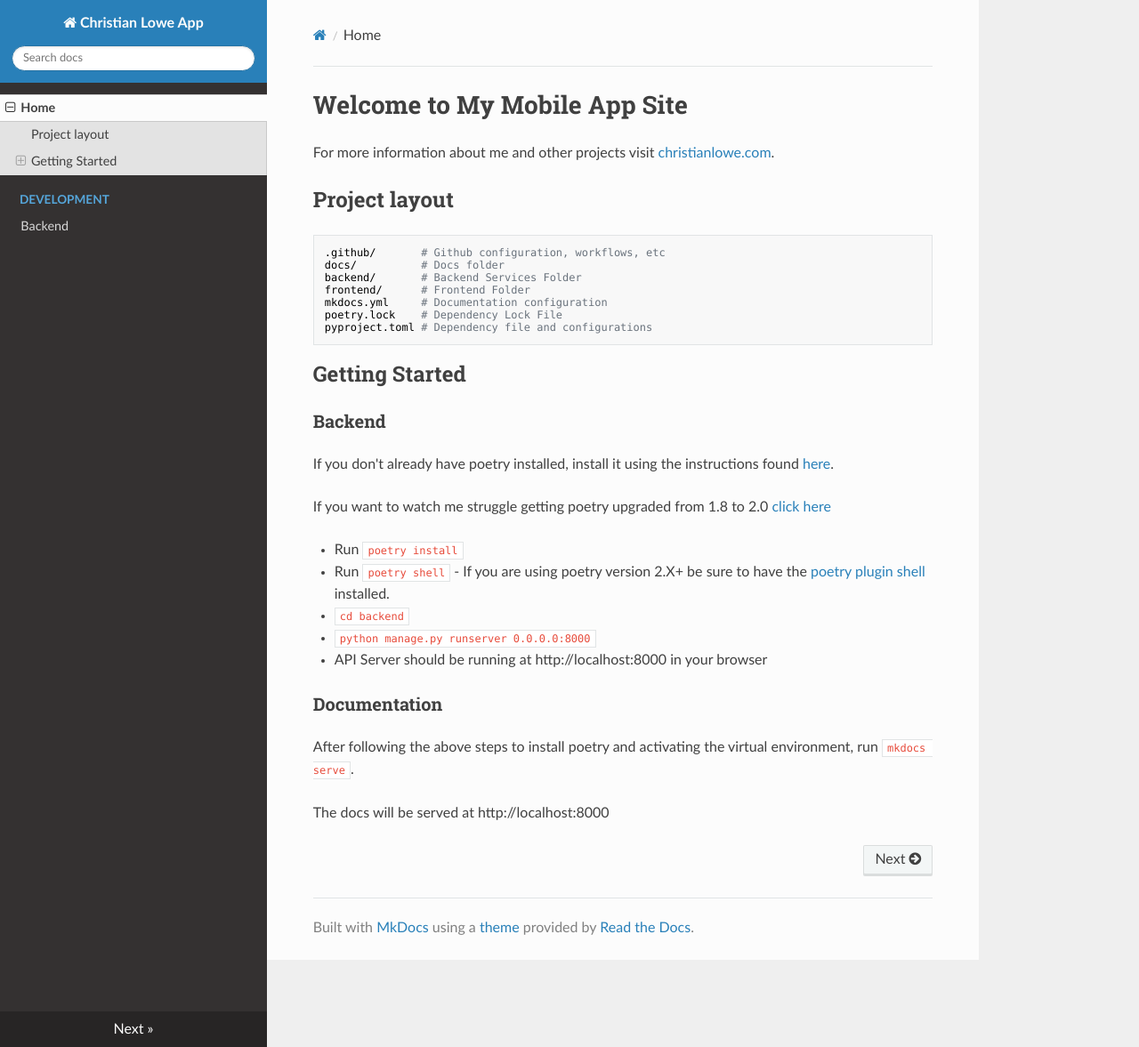
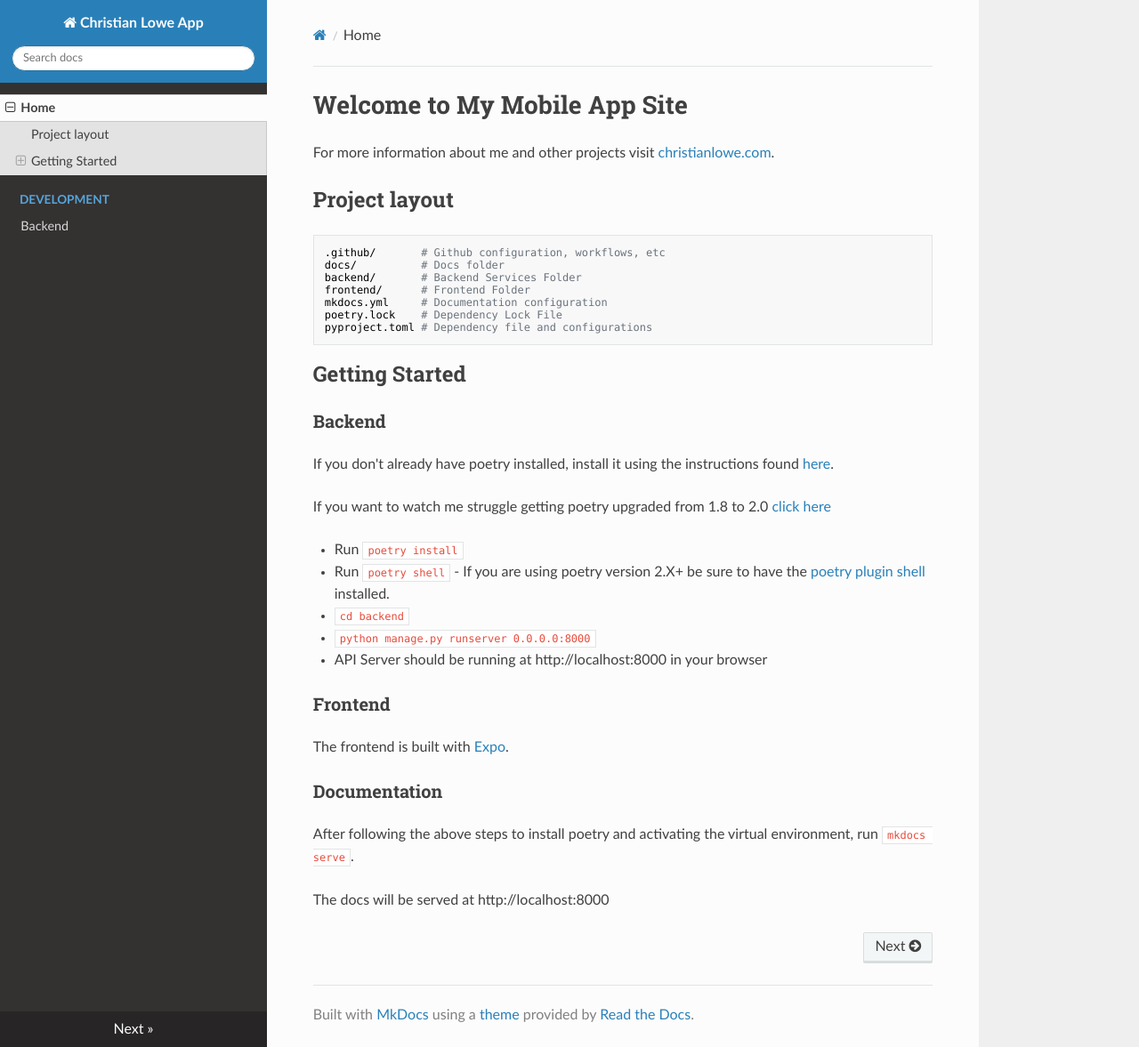
Before and after one commit to imchristianlowe/lab, an MkDocs documentation site: the page built from docs/README.md, in a window 1280 px wide and 1177 px high. Shown: the whole window at 89% size. Built offline with MkDocs 1.6.1, drawn with Linux system fonts in a browser that asks for light colours; nearby versions of some CDN libraries.

Commit message:
update docs

```diff
--- a/docs/README.md
+++ b/docs/README.md
@@ -17,7 +17,7 @@ For more information about me and other projects visit [christianlowe.com](https
 ### Backend
 If you don't already have poetry installed, install it using the instructions found [here](https://python-poetry.org/docs/).
 
-If you want to watch me struggle getting poetry upgraded from 1.8 to 2.0 [click here](youtube link)
+If you want to watch me struggle getting poetry upgraded from 1.8 to 2.0 [click here](https://youtube.com/live/dguKhVizZ90?feature=share)
 
 * Run `poetry install`
 * Run `poetry shell` - If you are using poetry version 2.X+ be sure to have the [poetry plugin shell](https://github.com/python-poetry/poetry-plugin-shell) installed.
@@ -25,6 +25,12 @@ If you want to watch me struggle getting poetry upgraded from 1.8 to 2.0 [click
 * `python manage.py runserver 0.0.0.0:8000`
 * API Server should be running at http://localhost:8000 in your browser
 
+
+### Frontend
+
+The frontend is built with [Expo](https://expo.dev).
+
+
 ### Documentation
 
 After following the above steps to install poetry and activating the virtual environment, run `mkdocs serve`.
```
